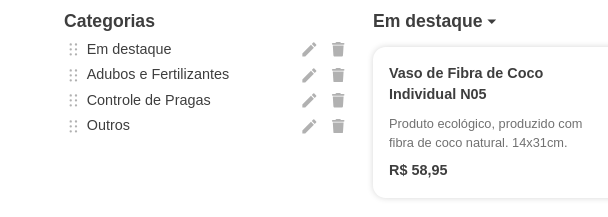
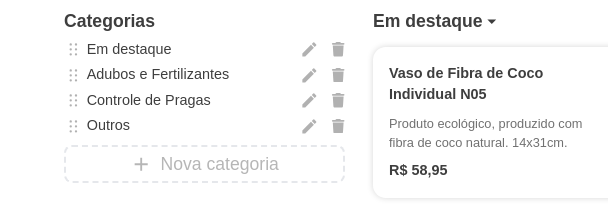
Before and after one commit to gabrielsoarespebr/marketmatch, a plain HTML site: page index.html in a window 1280 px wide. Shown: the part 583-800 px from the top of the page, 0-608 px from the left. Drawn offline with nearby package versions, Linux system fonts and the light colour scheme; grey boxes are pictures that could not be loaded.

Commit message:
feat: New category button

```diff
--- a/index.html
+++ b/index.html
@@ -254,6 +254,12 @@
                 </div>
             </li>
           </ul>
+          <!-- NEW PRODUCT -->
+          <div class="rounded-lg grayLight flex justify-center items-center cursor-pointer shadow-none border-dashed border-2 gap-2 mt-2 py-1">
+            <svg stroke="currentColor" fill="currentColor" stroke-width="0" viewBox="0 0 24 24" height="1.4rem" width="1.4rem" xmlns="http://www.w3.org/2000/svg"><path d="M19 11h-6V5h-2v6H5v2h6v6h2v-6h6z"></path></svg>
+            <p>Nova categoria</p>
+        </div>
+
         </aside>
         <section class="w-3/4">
           <!-- CATEGORY SECTION -->
```
